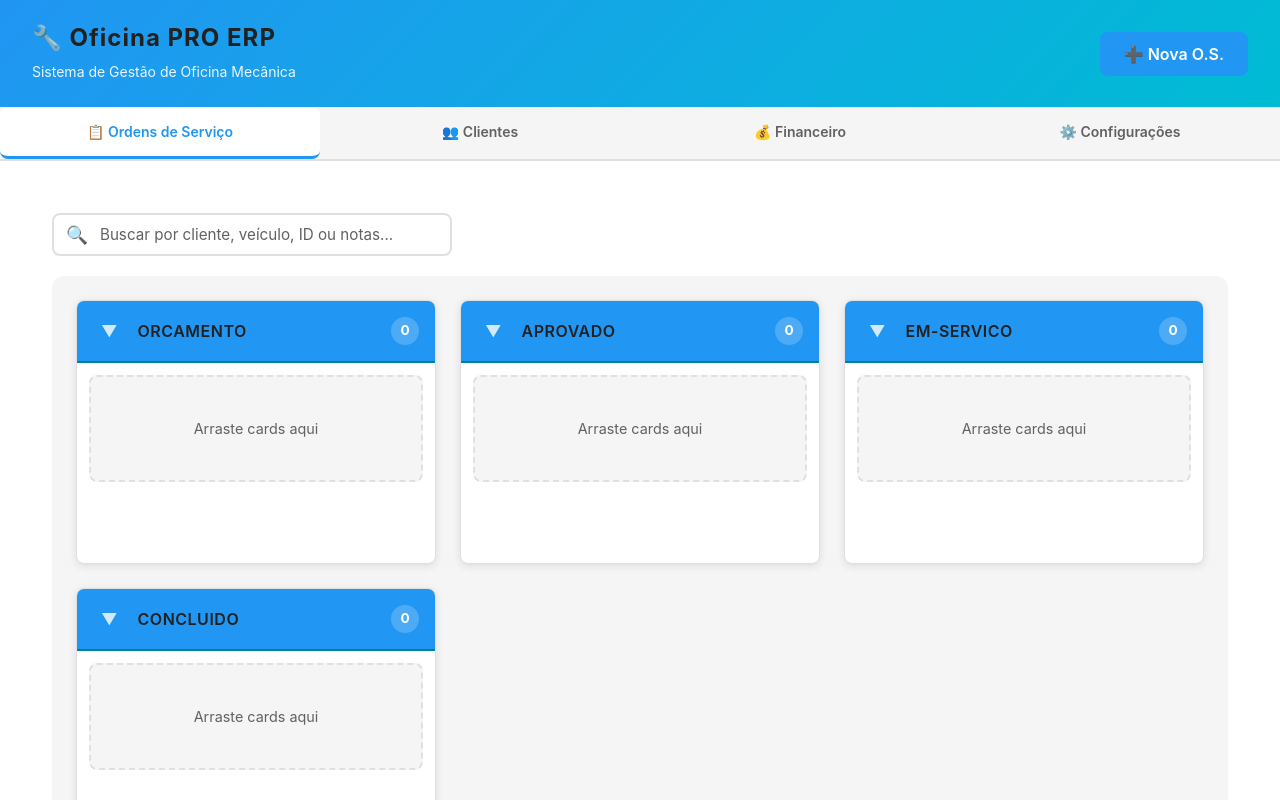
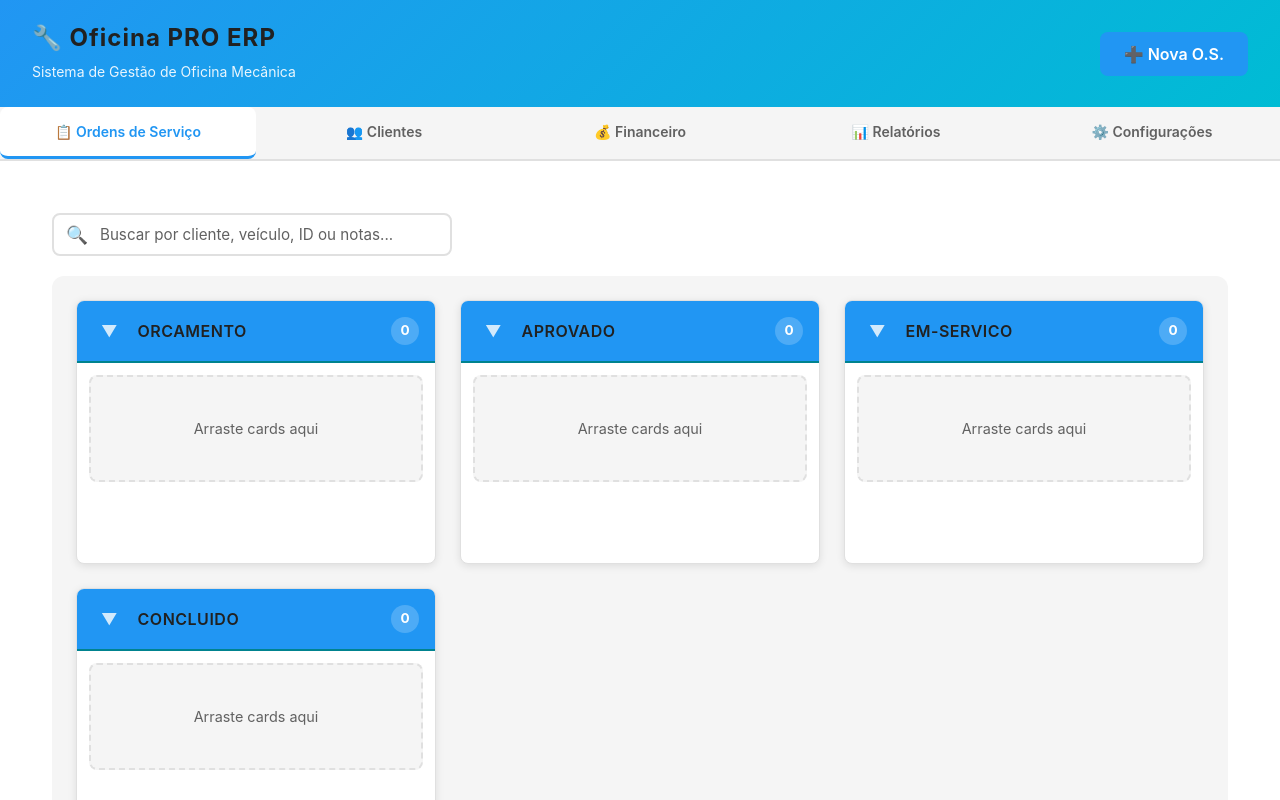
Before and after one commit to hiraokagabriel/oficina-pro-whitepaper, a React (Vite) app: page / in a window 1280 px wide. Built offline with nearby package versions, Linux system fonts and the light colour scheme.

Commit message:
feat: Add Reports tab to main navigation

```diff
--- a/src/App.tsx
+++ b/src/App.tsx
@@ -5,10 +5,11 @@ import { WorkOrderModal } from './components/WorkOrderModal';
 import { ClientsTab } from './components/ClientsTab';
 import { FinancialDashboard } from './components/FinancialDashboard';
 import { SettingsTab } from './components/SettingsTab';
+import { ReportsTab } from './components/ReportsTab';
 import './styles/globals.css';
 import './styles/App.css';
 
-type TabType = 'kanban' | 'clients' | 'financial' | 'settings';
+type TabType = 'kanban' | 'clients' | 'financial' | 'reports' | 'settings';
 
 function AppContent() {
   const [activeTab, setActiveTab] = useState<TabType>('kanban');
@@ -51,6 +52,12 @@ function AppContent() {
           💰 Financeiro
         </button>
         <button
+          className={`nav-item ${activeTab === 'reports' ? 'active' : ''}`}
+          onClick={() => setActiveTab('reports')}
+        >
+          📊 Relatórios
+        </button>
+        <button
           className={`nav-item ${activeTab === 'settings' ? 'active' : ''}`}
           onClick={() => setActiveTab('settings')}
         >
@@ -63,6 +70,7 @@ function AppContent() {
         {activeTab === 'kanban' && <KanbanBoard />}
         {activeTab === 'clients' && <ClientsTab />}
         {activeTab === 'financial' && <FinancialDashboard />}
+        {activeTab === 'reports' && <ReportsTab />}
         {activeTab === 'settings' && <SettingsTab />}
       </main>
 
```
